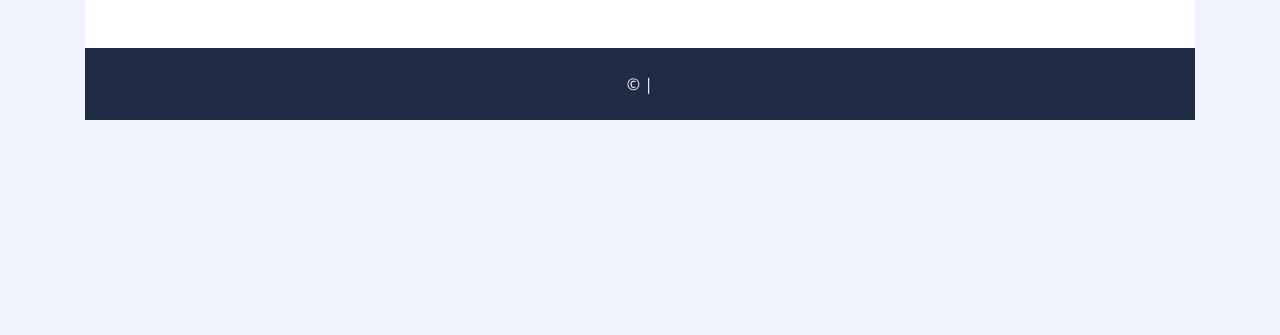
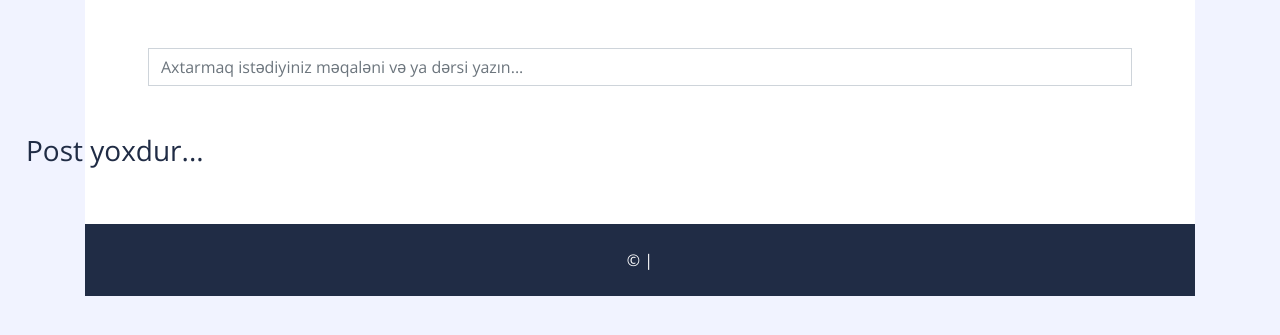
Before and after one commit to anarbyrm/python_blog, a Django app: page / in a window 1280 px wide. Shown: the part 57-392 px from the top of the page. Run offline with Django 4.2, Linux system fonts and the light colour scheme; data that the repository does not hold is empty; some libraries are stand-ins or nearby versions.

Commit message:
search and filter added

```diff
--- a/blog/views.py
+++ b/blog/views.py
@@ -2,6 +2,7 @@ from django.shortcuts import render, redirect, get_object_or_404, reverse
 from django.views.generic.base import View
 from django.views.generic import CreateView, ListView, DetailView
 from django.contrib import messages
+from django.db.models import Q
 
 from . import models, forms
 
@@ -15,13 +16,13 @@ def get_client_ip(request):
     return request.META.get('REMOTE_ADDR')
 
 
-
 class HomeView(View):
     def get(self, request, *args, **kwargs):
         context = dict()
         context['tutorials'] = models.Tutorial.objects.all()[:3]
-        context['posts'] = models.Post.objects.all()[:6]
+        posts = models.Post.objects.all()[:6]
 
+        context['posts'] = posts
         return render(request, 'blog/index.html', context)
 
 
@@ -49,6 +50,23 @@ class PostListView(ListView):
     template_name = 'blog/posts.html'
     context_object_name = 'posts'
 
+    def get_queryset(self):
+        posts = models.Post.objects.all()
+
+        q = self.request.GET.get('q')
+        tag = self.request.GET.get('tag')
+
+        if q is not None:
+            posts = models.Post.objects.filter(
+                Q(title__icontains=q) |
+                Q(content__icontains=q) |
+                Q(tags__name__icontains=q)
+            )
+
+        if tag is not None:
+            posts = models.Post.objects.filter(tags__name__icontains=tag)
+
+        return posts
 
 class PostDetailView(DetailView):
     model = models.Post
--- a/templates/blog/index.html
+++ b/templates/blog/index.html
@@ -30,7 +30,6 @@
     </div>
     <!-- Carousel End -->
 
-
     <!-- Blog List Start -->
     <div class="container bg-white pt-5">
         {% if messages %}
@@ -41,6 +40,13 @@
             {% endfor %}
         {% endif %}
 
+        <!-- Search input -->
+        <form method="get" action="{% url "post-list-page" %}">
+            <div class='d-flex justify-content-center'>
+                <input class="form-control mb-5 ml-5 mr-5" placeholder="Axtarmaq istədiyiniz məqaləni və ya dərsi yazın..." name="q"/>
+            </div>
+        </form>
+
         {% for post in posts %}
             <div class="row blog-item px-3 pb-5">
                 <div class="col-md-5">
@@ -50,7 +56,7 @@
                     <h3 class="mt-md-4 px-md-3 mb-2 py-2 bg-white font-weight-bold">{{ post.title }}</h3>
                     <div class="d-flex mb-3">
                         <small class="mr-2 text-muted"><i class="fa fa-calendar-alt"></i> {{ post.created_at.date }}</small>
-                        <small class="mr-2 text-muted"><i class="fa fa-folder"></i> {% for tag in post.tags.all %}{% if not forloop.last %} {{ tag.name }},{% else %} {{ tag.name }}{% endif %}{% endfor %}</small>
+                        <small class="mr-2 text-muted"><i class="fa fa-folder"></i> {% for tag in post.tags.all %}{% if not forloop.last %} <a href="{% url 'post-list-page' %}?tag={{ tag.name }}"> {{ tag.name }}</a>,{% else %} <a href="{% url 'post-list-page' %}?tag={{ tag.name }}"> {{ tag.name }}</a>{% endif %}{% endfor %}</small>
                         <small class="mr-2 text-muted"><i class="fa fa-eye"></i> {{ post.views.count }} görülmə </small>
                     </div>
                     <p>
@@ -66,6 +72,12 @@
                     <a class="btn btn-lg btn-outline-primary mb-5" href="{% url 'post-list-page' %}">Bütün məqalələr <i class="fa fa-angle-right"></i></a>
                 </div>
             {% endif %}
+        {% empty %}
+            <div class="row blog-item px-3 pb-5">
+                <div class="col-md-5">
+                    <h3>Post yoxdur...</h3>
+                </div>
+            </div>
         {% endfor %}
     </div>
     <!-- Blog List End -->
--- a/templates/blog/post-detail.html
+++ b/templates/blog/post-detail.html
@@ -28,7 +28,7 @@
             </div>
             <div class="col-12 py-4">
                 {% for tag in post.tags.all %}
-                    <a href="" class="btn btn-sm btn-outline-primary mb-1">{{ tag.name }}</a>
+                    <a href="{% url 'post-list-page' %}?tag={{ tag.name }}" class="btn btn-sm btn-outline-primary mb-1">{{ tag.name }}</a>
                 {% endfor %}
             </div>
         </div>
```
Also changed, not shown: templates/blog/posts.html (+14 -1 lines).
